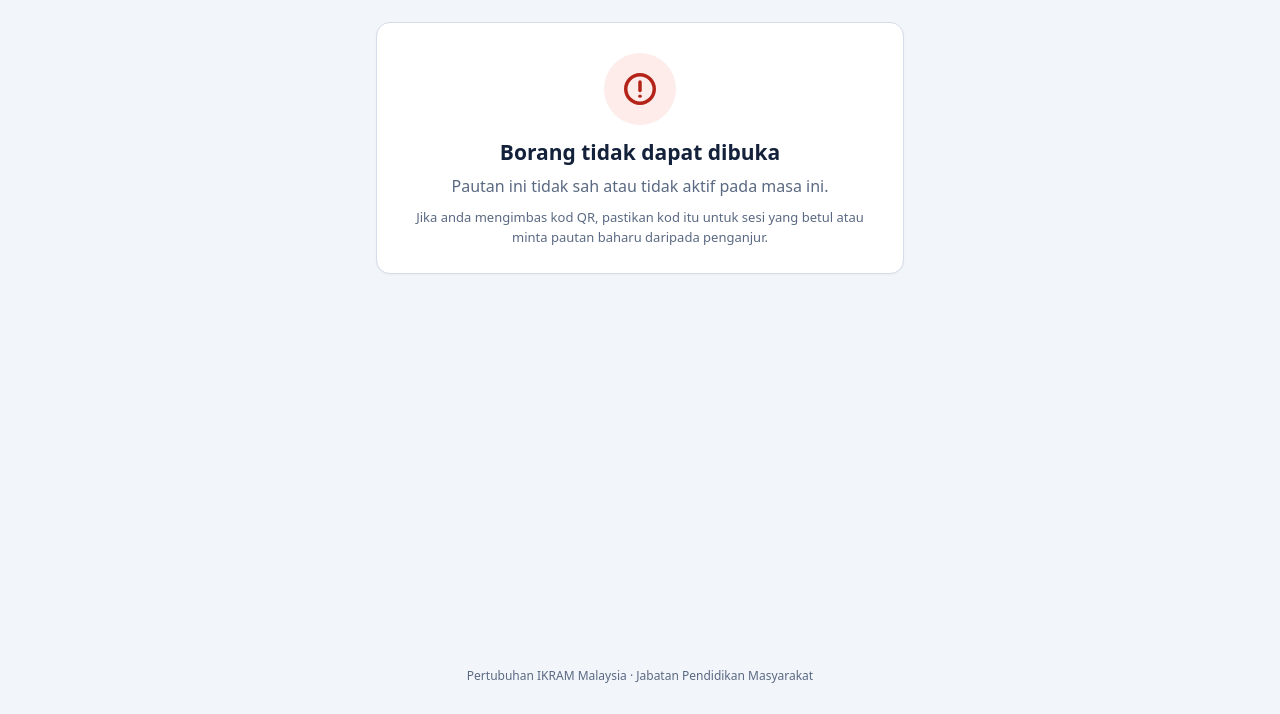
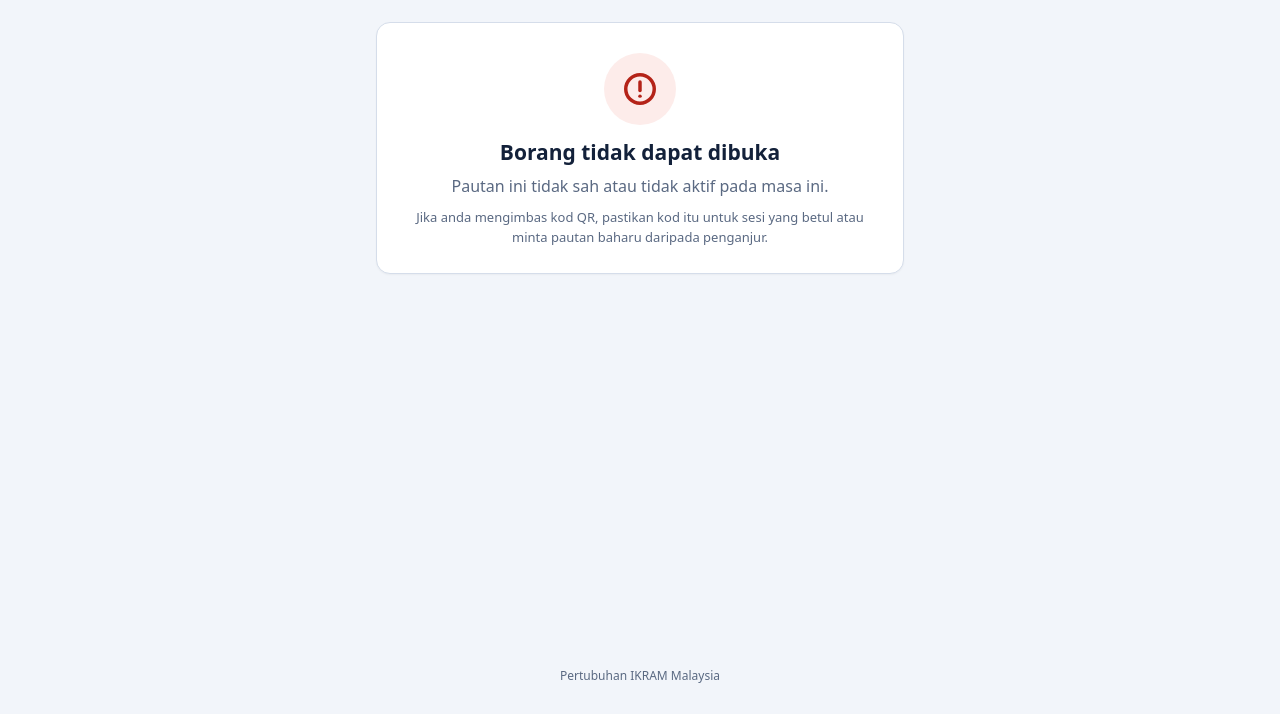
Before and after one commit to abdullahazzamazmi/borang, a plain HTML site: page index.html in a window 1280 px wide. Shown: the part 86-800 px from the top of the page. Drawn offline with Linux system fonts and the light colour scheme.

Commit message:
Halaman statik 1.14.1: Q21 untuk ahli; kaki halaman tanpa nama jabatan
Co-Authored-By: Claude Opus 5.5 <noreply@anthropic.com>
Claude-Session: https://claude.ai/code/session_016KeCEGdSUCxcx5H37nrryw

```diff
--- a/index.html
+++ b/index.html
@@ -333,7 +333,7 @@
   </main>
 
   <footer class="kaki">
-    Pertubuhan IKRAM Malaysia · Jabatan Pendidikan Masyarakat
+    Pertubuhan IKRAM Malaysia
   </footer>
 
   <noscript><p class="bekas">Borang ini memerlukan JavaScript. Sila aktifkan JavaScript pada pelayar anda.</p></noscript>
```
